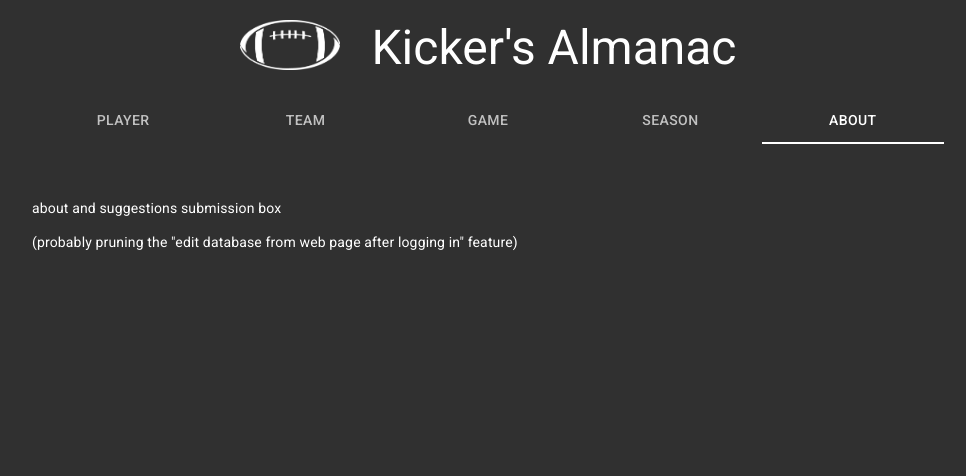
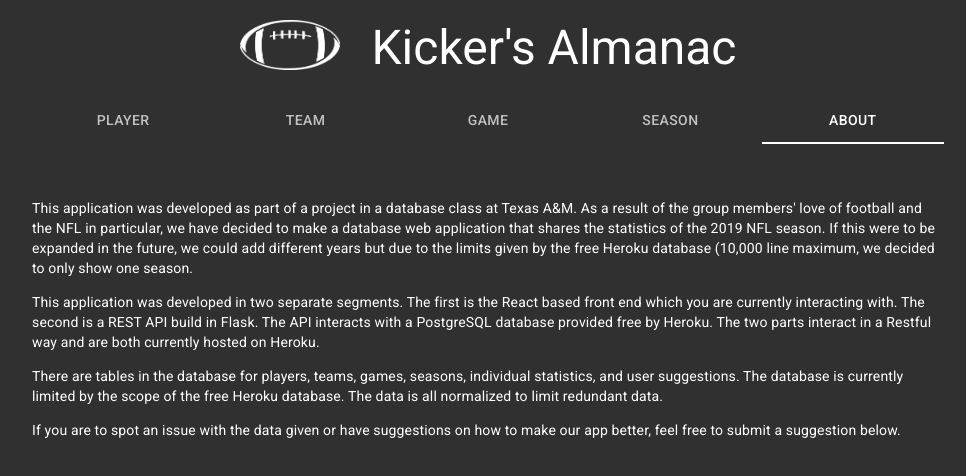
Before and after one commit to nick-johnson333/csce-310-frontend, a React (Create React App) app: page / in a window 1280 px wide. Both pictures are taken after a click on the tab "ABOUT". Shown: the top 476 px of the page, without its empty margins (152-1118 px from the left). Built offline with nearby package versions, Linux system fonts and the light colour scheme.

Commit message:
filled out about page

```diff
--- a/src/tabs/About.js
+++ b/src/tabs/About.js
@@ -4,8 +4,29 @@ const About = () => {
 
     return (
         <>
-            <p> about and suggestions submission box </p>
-            <p>(probably pruning the "edit database from web page after logging in" feature)</p>
+            <p>
+                This application was developed as part of a project in a database class at Texas A&M.
+                As a result of the group members' love of football and the NFL in particular,
+                we have decided to make a database web application that shares the statistics of the
+                2019 NFL season. If this were to be expanded in the future, we could add different
+                years but due to the limits given by the free Heroku database (10,000 line maximum,
+                we decided to only show one season.
+            </p>
+            <p>
+                This application was developed in two separate segments. The first is the React based
+                front end which you are currently interacting with. The second is a REST API build in
+                Flask. The API interacts with a PostgreSQL database provided free by Heroku.
+                The two parts interact in a Restful way and are both currently hosted on Heroku.
+            </p>
+            <p>
+                There are tables in the database for players, teams, games, seasons, individual
+                statistics, and user suggestions. The database is currently limited by the scope
+                of the free Heroku database. The data is all normalized to limit redundant data.
+            </p>
+            <p>
+                If you are to spot an issue with the data given or have suggestions on how to make
+                our app better, feel free to submit a suggestion below.
+            </p>
         </>
     )
 }
```
